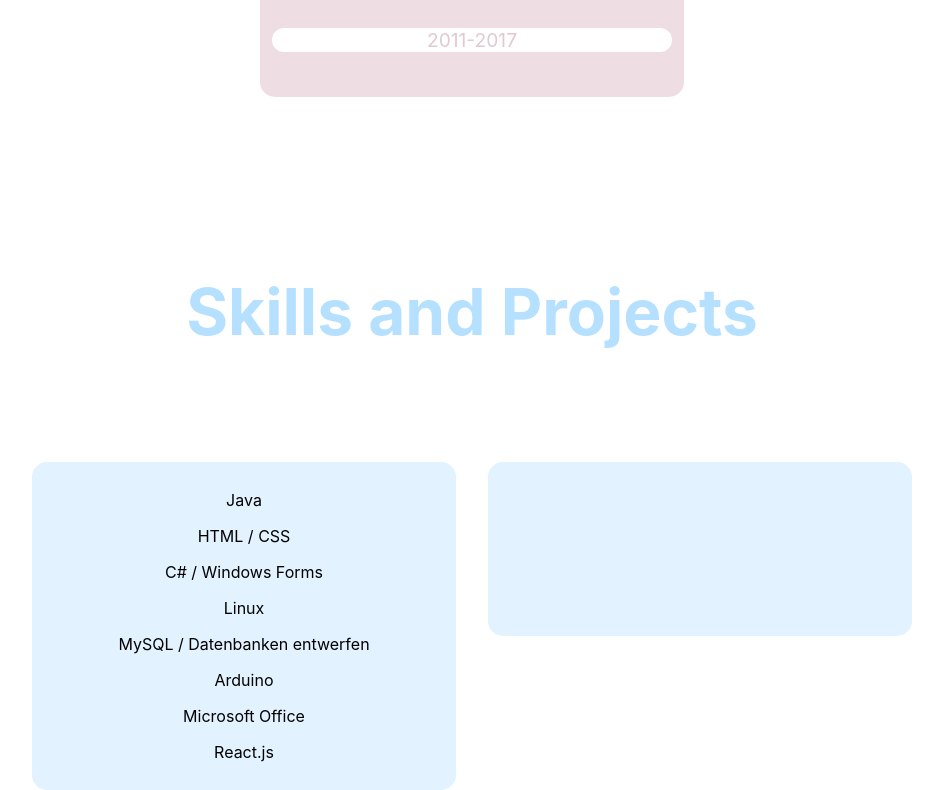
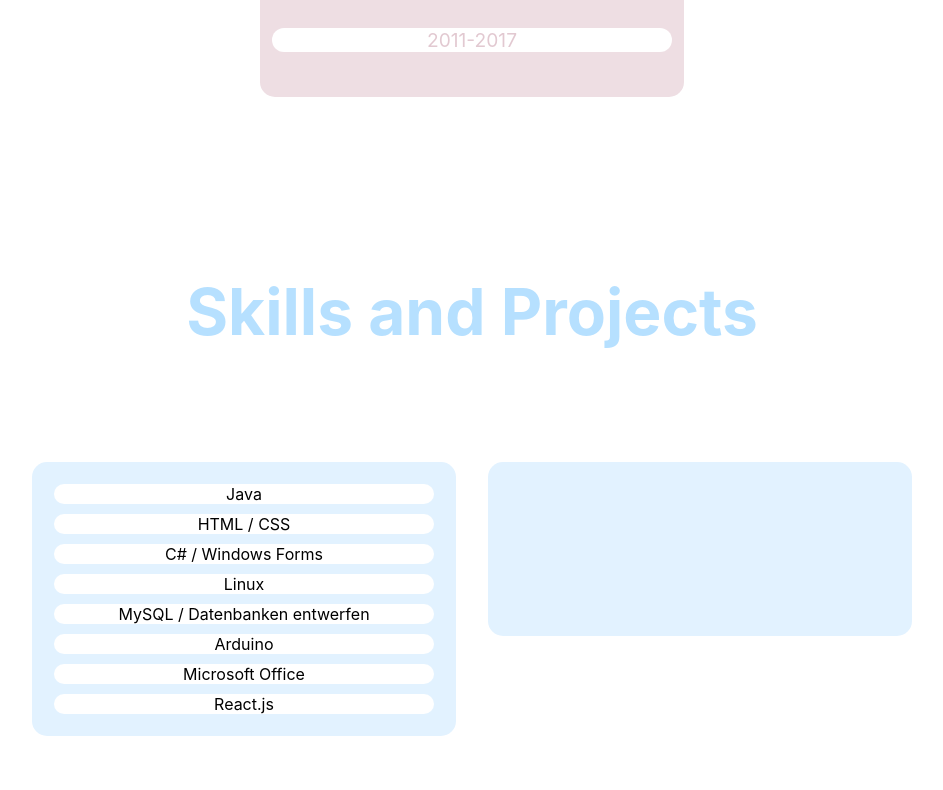
Before and after one commit to marianives/marianivesgallo.ch, a React app: page / in a window 1280 px wide. Shown: the part 1545-2335 px from the top of the page, without its empty margins (168-1111 px from the left). After the commit the page ends 2281 px from the top, so only its background shows below. Built offline with nearby package versions, Linux system fonts and the light colour scheme.

Commit message:
sprachenbox update

```diff
--- a/src/App.css
+++ b/src/App.css
@@ -61,6 +61,11 @@
   font-size: 4rem;
   margin-top: 5rem;
   margin-bottom: 7rem;
+}
+.sprachen{
+  background-color: white;
+  border-radius: 10px;
+  margin: 10px;
 }
 
 .skillsprojects {
--- a/src/components/BoxSprachen.js
+++ b/src/components/BoxSprachen.js
@@ -16,14 +16,14 @@ export default function App() {
                 width: 400,
             }}
         >
-            <p>Java</p>
-            <p>HTML / CSS</p>
-            <p>C# / Windows Forms</p>
-            <p>Linux</p>
-            <p>MySQL / Datenbanken entwerfen</p>
-            <p>Arduino</p>
-            <p>Microsoft Office</p>
-            <p>React.js</p>
+            <p className='sprachen'>Java</p>
+            <p className='sprachen'>HTML / CSS</p>
+            <p className='sprachen'>C# / Windows Forms</p>
+            <p className='sprachen'>Linux</p>
+            <p className='sprachen'>MySQL / Datenbanken entwerfen</p>
+            <p className='sprachen'>Arduino</p>
+            <p className='sprachen'>Microsoft Office</p>
+            <p className='sprachen'>React.js</p>
         </BoxSprachen>
     )
 }
```
